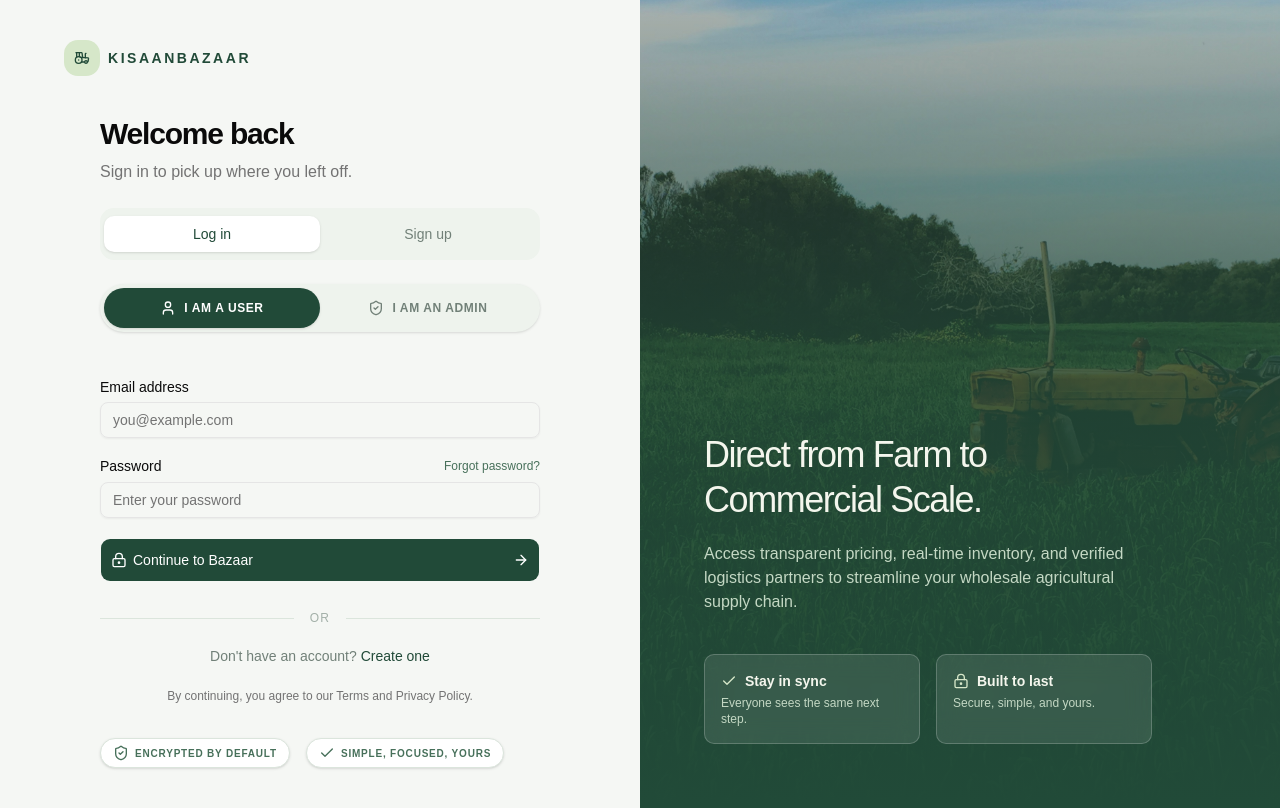
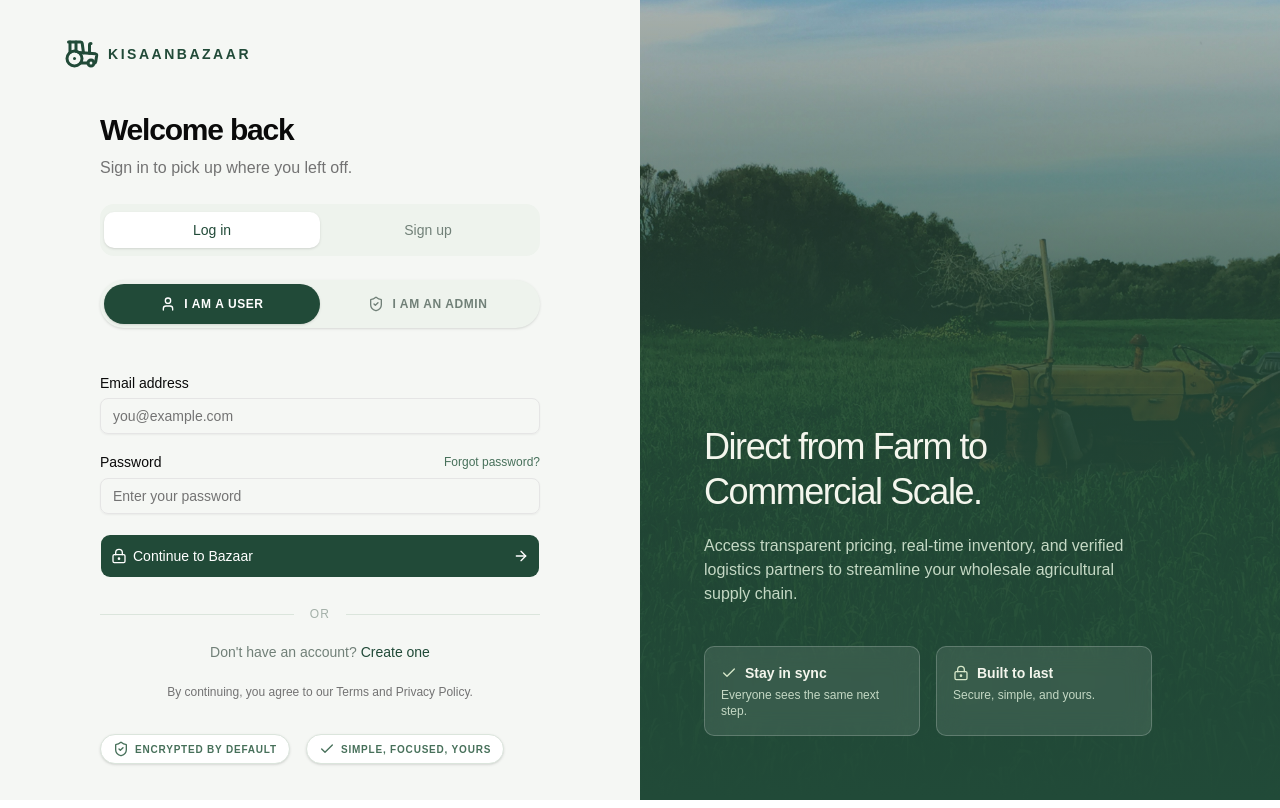
Before and after one commit to harshvardhansoni12-code/super-octo-system, a Next.js app: page /authscreen in a window 1280 px wide. Built offline with nearby package versions, Linux system fonts and the light colour scheme; a web font is replaced by a local one.

Commit message:
feat: improve layout and styling of AuthScreen for better user experience

```diff
--- a/src/app/authscreen/page.js
+++ b/src/app/authscreen/page.js
@@ -122,12 +122,12 @@ export default function AuthScreen() {
   }
 
   return (
-    <main className="flex min-h-screen w-full bg-[#f5f7f4] text-[#17231d]">
+   <main className="flex h-screen w-full overflow-hidden bg-[#f5f7f4] text-[#17231d]">
       {/* Left: form */}
-      <section className="flex w-full flex-col justify-center px-6 py-10 md:w-1/2 lg:px-16">
+    <section className="flex w-full min-h-0 flex-col justify-center overflow-y-auto px-6  md:w-1/2 lg:px-16">
         <div className="mb-10 flex items-center gap-2 text-sm font-semibold tracking-[0.18em] text-[#214a38] uppercase">
-          <span className="flex size-9 items-center justify-center rounded-xl bg-[#d6e7c9] text-[#214a38]">
-            <Tractor className="size-4" />
+          <span className="flex size-9 items-center justify-center rounded-xl  text-[#214a38]">
+            <Tractor className="size-10" />
           </span>
           KisaanBazaar
         </div>
@@ -349,7 +349,7 @@ export default function AuthScreen() {
       </section>
 
       {/* Right: visual panel */}
-      <aside className="relative hidden w-1/2 flex-col justify-end overflow-hidden bg-[#214a38] p-16 text-[#f4f6ed] md:flex">
+      <aside className="relative hidden h-full w-1/2 flex-col justify-end overflow-hidden bg-[#214a38] p-16 text-[#f4f6ed] md:flex">
         <Image
           src={AUTH_IMAGE_SRC}
           alt=""
```
